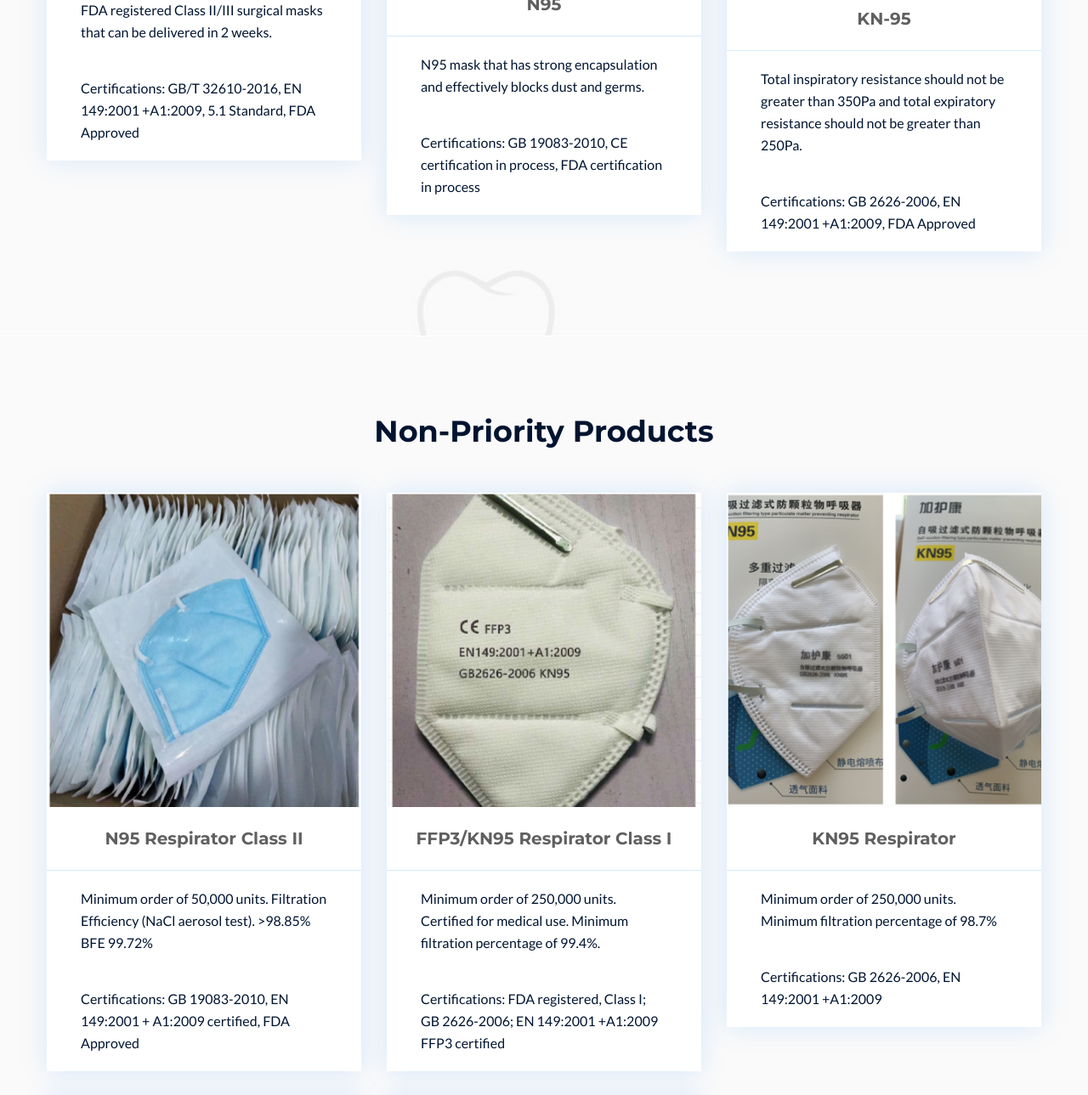
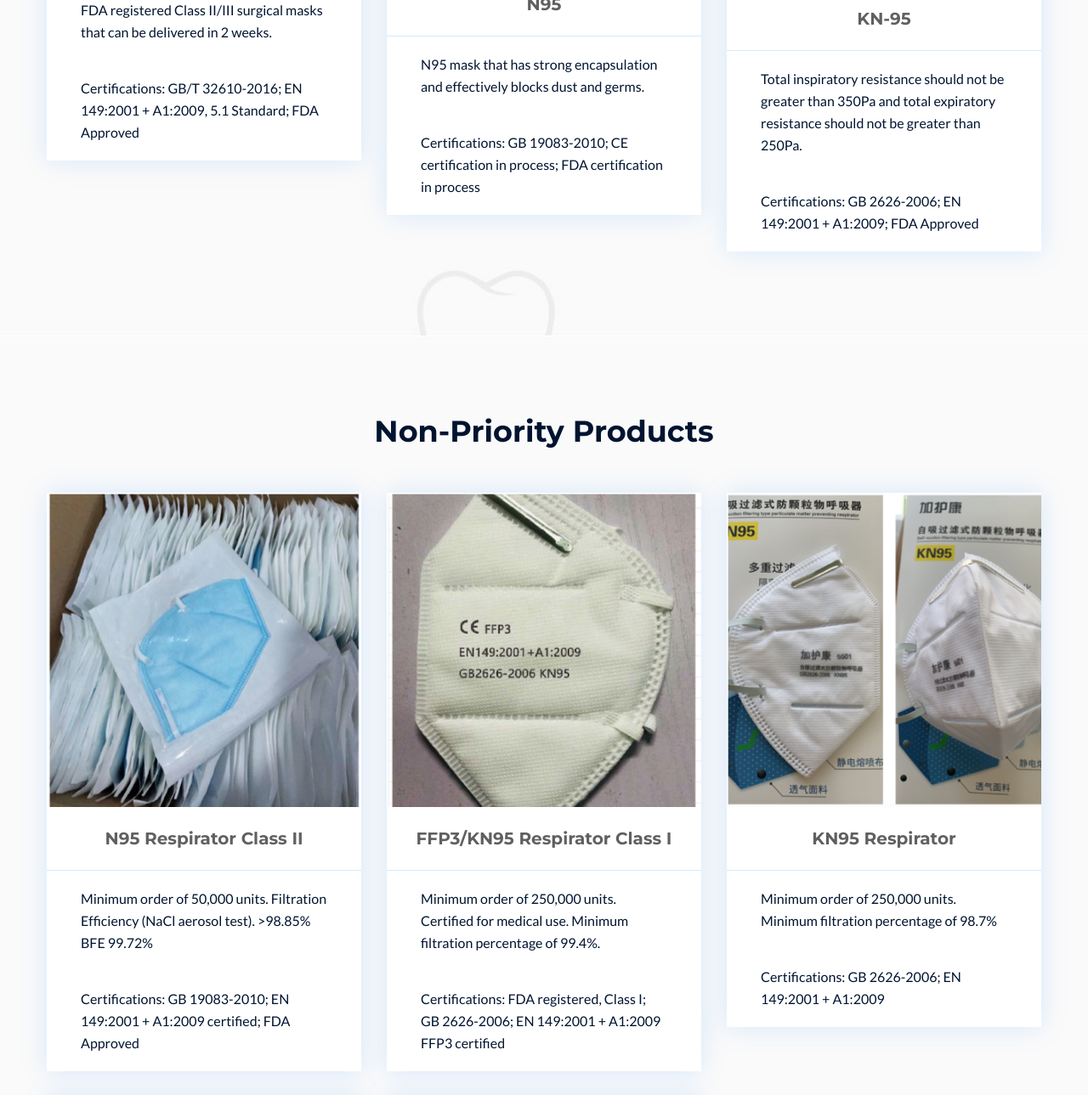
Before and after one commit to whooks/fsmedical, a plain HTML site: page products.html in a window 1280 px wide. Shown: the part 1420-2709 px from the top of the page at 85% size. Drawn offline with Linux system fonts and the light colour scheme; a web font is replaced by a local one.

Commit message:
Update products.html

```diff
--- a/products.html
+++ b/products.html
@@ -190,7 +190,7 @@
                             <div class="project_content">
                               <h3 style="text-align: center">Surgical Masks</h3>
                               <p>FDA registered Class II/III surgical masks that can be delivered in 2 weeks.</p>
-                              <p>Certifications: GB/T 32610-2016, EN 149:2001 +A1:2009, 5.1 Standard, FDA Approved</p>
+                              <p>Certifications: GB/T 32610-2016; EN 149:2001 + A1:2009, 5.1 Standard; FDA Approved</p>
                             </div>
                         </div>
                     </div>
@@ -202,7 +202,7 @@
                             <div class="project_content">
                                 <h3 style="text-align: center">N95</h3>
                                 <p>N95 mask that has strong encapsulation and effectively blocks dust and germs.</p>
-                                <p>Certifications: GB 19083-2010, CE certification in process, FDA certification in process</p>
+                                <p>Certifications: GB 19083-2010; CE certification in process; FDA certification in process</p>
 
                             </div>
                         </div>
@@ -217,7 +217,7 @@
                             <div class="project_content">
                                 <h3 style="text-align: center">KN-95</h3>
                                 <p>Total inspiratory resistance should not be greater than 350Pa and total expiratory resistance  should not be  greater than 250Pa.</p>
-                                <p>Certifications: GB 2626-2006, EN 149:2001 +A1:2009, FDA Approved</p>
+                                <p>Certifications: GB 2626-2006; EN 149:2001 + A1:2009; FDA Approved</p>
 
                             </div>
                         </div>
@@ -249,7 +249,7 @@
                             <div class="project_content">
                               <h3 style="text-align: center">N95 Respirator Class II</h3>
                               <p>Minimum order of 50,000 units. Filtration Efficiency (NaCl aerosol test). >98.85% BFE 99.72%</p>
-                              <p>Certifications: GB 19083-2010, EN 149:2001 + A1:2009 certified, FDA Approved</p>
+                              <p>Certifications: GB 19083-2010; EN 149:2001 + A1:2009 certified; FDA Approved</p>
                             </div>
                         </div>
                     </div>
@@ -261,7 +261,7 @@
                             <div class="project_content">
                                 <h3 style="text-align: center">FFP3/KN95 Respirator Class I </h3>
                                 <p>Minimum order of 250,000 units. Certified for medical use. Minimum filtration percentage of 99.4%.</p>
-                                <p>Certifications: FDA registered, Class I; GB 2626-2006; EN 149:2001 +A1:2009 FFP3 certified</p>
+                                <p>Certifications: FDA registered, Class I; GB 2626-2006; EN 149:2001 + A1:2009 FFP3 certified</p>
 
                             </div>
                         </div>
@@ -276,7 +276,7 @@
                             <div class="project_content">
                                 <h3 style="text-align: center">KN95 Respirator</h3>
                                 <p>Minimum order of 250,000 units. Minimum filtration percentage of 98.7%</p>
-                                <p>Certifications: GB 2626-2006, EN 149:2001 +A1:2009</p>
+                                <p>Certifications: GB 2626-2006; EN 149:2001 + A1:2009</p>
 
                             </div>
                         </div>
@@ -306,7 +306,7 @@
                             <div class="project_content">
                                 <h3 style="text-align: center">FFP2/KN95 Respirator</h3>
                                 <p>Minimum order 50,000 units.</p>
-                                <p>Certifications: China: GB2626-2006; EN 149:2001 +A1:2009 certified</p>
+                                <p>Certifications: China: GB2626-2006; EN 149:2001 + A1:2009 certified</p>
 
                             </div>
                         </div>
```
